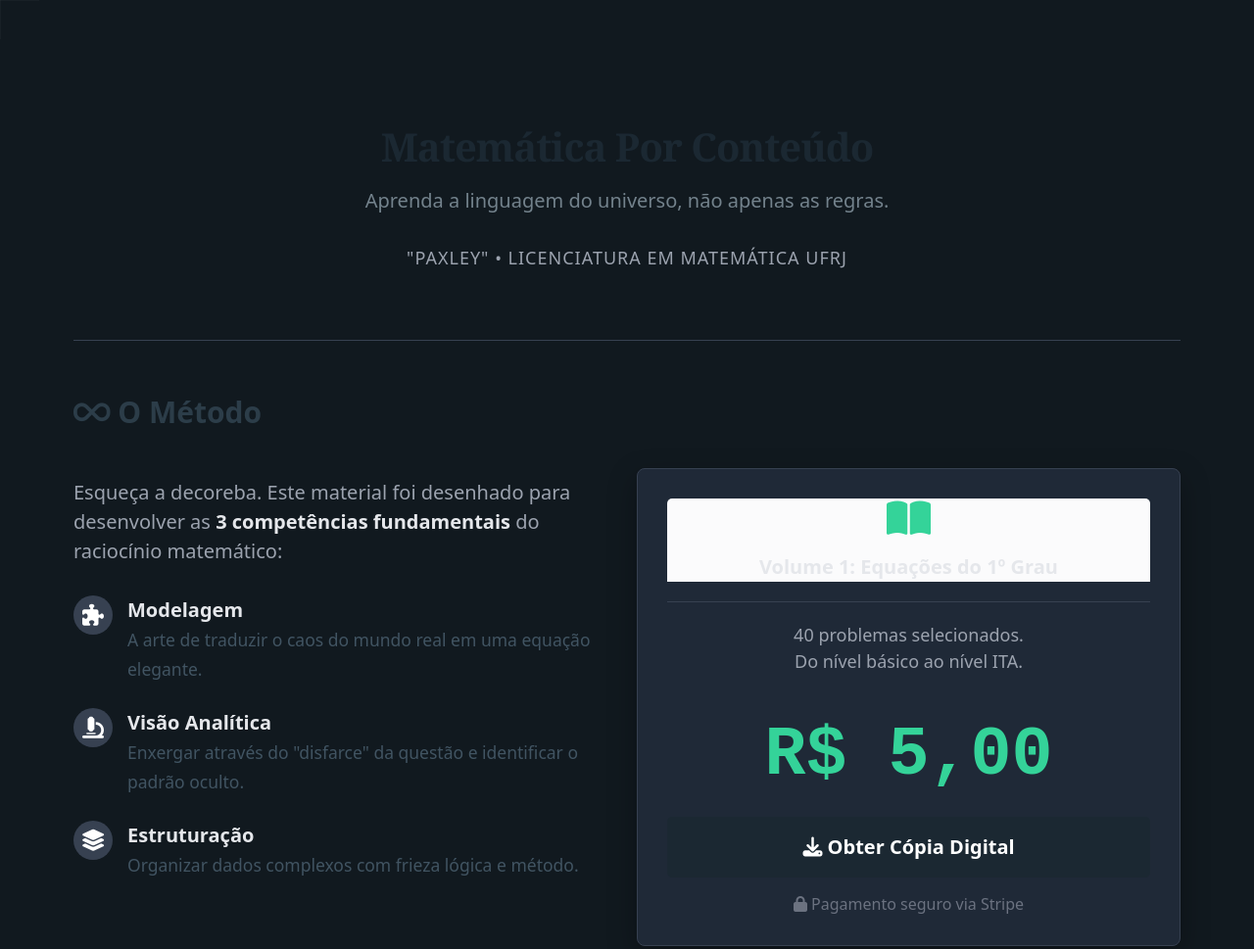
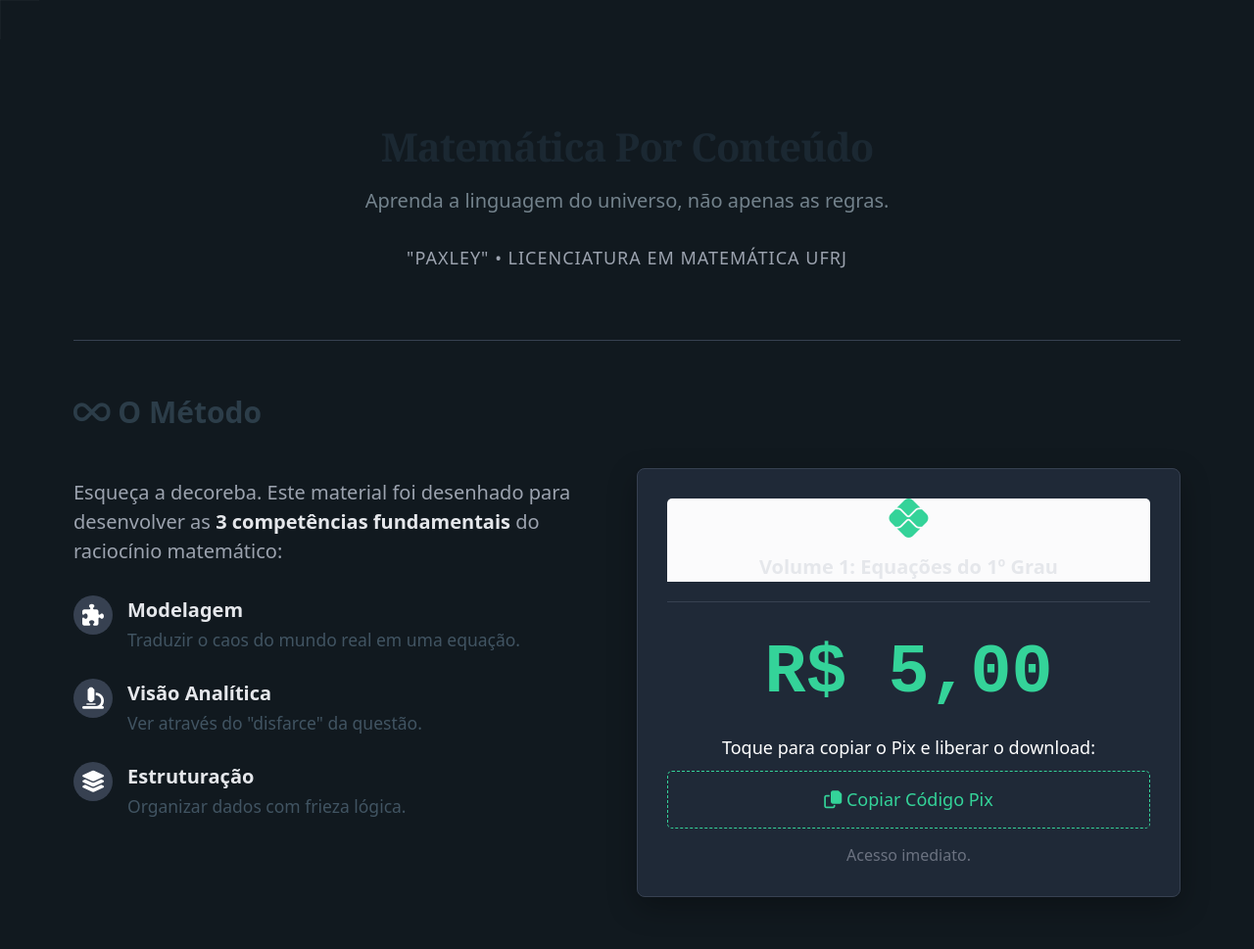
Before and after one commit to Paxley666/matematica-conteudo, a plain HTML site: page index.html in a window 1280 px wide. Shown: the top 969 px of the page at 98% size. Drawn offline with nearby package versions, Linux system fonts and the light colour scheme.

```diff
--- a/index.html
+++ b/index.html
@@ -9,9 +9,7 @@
     <link rel="stylesheet" href="https://cdnjs.cloudflare.com/ajax/libs/font-awesome/6.4.0/css/all.min.css">
 
     <style>
-        /* === BACKGROUND MATEMÁTICO (Papel Milimetrado Dark) === */
         body {
-            /* Cria um grid sutil de 40px x 40px */
             background-color: #11191f;
             background-image:
                 linear-gradient(rgba(255, 255, 255, 0.03) 1px, transparent 1px),
@@ -20,59 +18,39 @@
             padding-top: 40px;
         }
 
-        /* Ajustes de Tipografia e Espaçamento */
-        header {
+        header { text-align: center; padding-bottom: 40px; border-bottom: 1px solid #374151; margin-bottom: 50px; }
+        h1 { font-family: 'Georgia', serif; letter-spacing: -1px; margin-bottom: 10px; }
+        .author { color: #9ca3af; font-size: 0.9em; letter-spacing: 1px; text-transform: uppercase; }
+
+        .box-destaque {
+            border: 1px solid #374151; padding: 30px; border-radius: 8px;
+            background-color: #1f2937; box-shadow: 0 10px 30px rgba(0,0,0,0.3);
             text-align: center;
-            padding-bottom: 40px;
-            border-bottom: 1px solid #374151;
-            margin-bottom: 50px;
         }
 
-        /* Título com fonte levemente serifada (estilo LaTeX/Livro) */
-        h1 {
-            font-family: 'Georgia', serif;
-            letter-spacing: -1px;
-            margin-bottom: 10px;
+        .hero-price { font-size: 3.5em; font-weight: 800; color: #34d399; margin: 10px 0; font-family: 'Courier New', monospace; }
+
+        .skill-list { list-style: none; padding: 0; text-align: left; }
+        .skill-list li { margin-bottom: 25px; display: flex; align-items: start; }
+        .icon-box { background: #374151; color: #fff; min-width: 40px; height: 40px; border-radius: 50%; display: flex; align-items: center; justify-content: center; margin-right: 15px; font-size: 1.1em; }
+
+        /* Botão Pix */
+        .btn-pix {
+            background-color: #1f2937; border: 1px dashed #34d399; color: #34d399;
+            width: 100%; margin-bottom: 15px; font-size: 0.9em; transition: 0.3s;
+        }
+        .btn-pix:hover { background-color: #11191f; border-color: #10b981; color: #10b981; }
+
+        /* Botão Download (Escondido no início) */
+        #area-download { display: none; margin-top: 20px; animation: fadeIn 1s; }
+        .btn-download {
+            background-color: #009ee3 !important; border-color: #009ee3 !important; color: #fff !important;
+            width: 100%; font-weight: bold; font-size: 1.1em;
         }
 
-        .author { color: #9ca3af; font-size: 0.9em; letter-spacing: 1px; text-transform: uppercase; }
+        #copia-msg { display: none; color: #10b981; font-size: 0.8em; margin-bottom: 10px; }
 
-        /* Caixa de Destaque (Preço) */
-        .box-destaque {
-            border: 1px solid #374151;
-            padding: 30px;
-            border-radius: 8px;
-            background-color: #1f2937;
-            box-shadow: 0 10px 30px rgba(0,0,0,0.3);
-        }
-
-        .hero-price {
-            font-size: 3.5em;
-            font-weight: 800;
-            color: #34d399; /* Verde "Matrix" sutil */
-            margin: 10px 0;
-            font-family: 'Courier New', monospace; /* Fonte monoespaçada para o número */
-        }
-
-        /* Lista de Habilidades com Ícones */
-        .skill-list { list-style: none; padding: 0; }
-        .skill-list li {
-            margin-bottom: 25px;
-            display: flex;
-            align-items: start;
-        }
-        .icon-box {
-            background: #374151;
-            color: #fff;
-            min-width: 40px;
-            height: 40px;
-            border-radius: 50%;
-            display: flex;
-            align-items: center;
-            justify-content: center;
-            margin-right: 15px;
-            font-size: 1.1em;
-        }
+        @keyframes fadeIn { from { opacity: 0; } to { opacity: 1; } }
 
         strong { color: #e5e7eb; }
         p { color: #9ca3af; }
@@ -93,53 +71,43 @@
             <div>
                 <h3><i class="fa-solid fa-infinity"></i> O Método</h3>
                 <p>Esqueça a decoreba. Este material foi desenhado para desenvolver as <strong>3 competências fundamentais</strong> do raciocínio matemático:</p>
-
                 <ul class="skill-list">
-                    <li>
-                        <div class="icon-box"><i class="fa-solid fa-puzzle-piece"></i></div>
-                        <div>
-                            <strong>Modelagem</strong><br>
-                            <small>A arte de traduzir o caos do mundo real em uma equação elegante.</small>
-                        </div>
-                    </li>
-                    <li>
-                        <div class="icon-box"><i class="fa-solid fa-microscope"></i></div>
-                        <div>
-                            <strong>Visão Analítica</strong><br>
-                            <small>Enxergar através do "disfarce" da questão e identificar o padrão oculto.</small>
-                        </div>
-                    </li>
-                    <li>
-                        <div class="icon-box"><i class="fa-solid fa-layer-group"></i></div>
-                        <div>
-                            <strong>Estruturação</strong><br>
-                            <small>Organizar dados complexos com frieza lógica e método.</small>
-                        </div>
-                    </li>
+                    <li><div class="icon-box"><i class="fa-solid fa-puzzle-piece"></i></div><div><strong>Modelagem</strong><br><small>Traduzir o caos do mundo real em uma equação.</small></div></li>
+                    <li><div class="icon-box"><i class="fa-solid fa-microscope"></i></div><div><strong>Visão Analítica</strong><br><small>Ver através do "disfarce" da questão.</small></div></li>
+                    <li><div class="icon-box"><i class="fa-solid fa-layer-group"></i></div><div><strong>Estruturação</strong><br><small>Organizar dados com frieza lógica.</small></div></li>
                 </ul>
             </div>
 
             <div>
                 <article class="box-destaque">
-                    <header style="border:none; padding:0; margin:0; text-align:center;">
-                        <i class="fa-solid fa-book-open" style="font-size: 2em; margin-bottom: 15px; color: #34d399;"></i>
+                    <header style="border:none; padding:0; margin:0;">
+                        <i class="fa-brands fa-pix" style="font-size: 2em; margin-bottom: 15px; color: #34d399;"></i>
                         <br><strong>Volume 1: Equações do 1º Grau</strong>
                     </header>
 
                     <hr style="margin: 20px 0; border-color: #374151;">
+                    <p class="hero-price">R$ 5,00</p>
 
-                    <p style="text-align: center; font-size: 0.9em;">
-                        40 problemas selecionados.<br>Do nível básico ao nível ITA.
-                    </p>
+                    <div style="font-size: 0.9em; margin-bottom: 10px; color: #fff;">Toque para copiar o Pix e liberar o download:</div>
 
-                    <p style="text-align: center;" class="hero-price">R$ 5,00</p>
+                    <button onclick="liberarDownload()" class="btn-pix" id="btn-copiar">
+                        <i class="fa-regular fa-copy"></i> Copiar Código Pix
+                    </button>
 
-                    <a href="https://buy.stripe.com/aFa7sL057bpT0Y902dg3600" role="button" class="contrast" style="width: 100%; font-weight: bold;">
-                        <i class="fa-solid fa-download"></i> Obter Cópia Digital
-                    </a>
+                    <div id="copia-msg"><i class="fa-solid fa-check"></i> Código copiado! Pague no seu banco.</div>
 
-                    <small style="display: block; text-align: center; margin-top: 15px; color: #6b7280; font-size: 0.8em;">
-                        <i class="fa-solid fa-lock"></i> Pagamento seguro via Stripe
+                    <div id="area-download">
+                        <div style="font-size: 0.8em; color: #10b981; margin-bottom: 10px;">Pagamento identificado (Simulação).<br>Obrigado pela honestidade!</div>
+
+                        <a href="https://drive.google.com/drive/folders/1G39mkI0DNocszDk25ytT-dgmolPQhABc?usp=sharing"
+                           target="_blank"
+                           role="button" class="btn-download">
+                            <i class="fa-solid fa-cloud-arrow-down"></i> Baixar PDF Agora
+                        </a>
+                    </div>
+
+                    <small style="display: block; margin-top: 15px; color: #6b7280; font-size: 0.8em;">
+                        Acesso imediato.
                     </small>
                 </article>
             </div>
@@ -150,5 +118,31 @@
         </footer>
     </main>
 
+    <script>
+        function liberarDownload() {
+            // Código Pix Gigante
+            const codigoPix = "00020126360014br.gov.bcb.pix0114+552197023725152040000530398654045.005802BR5920GABRIEL SANTOS SOUZA6009Sao Paulo62290525REC691AB92D4C2AB72305387663049008";
+
+            // 1. Copia para a área de transferência
+            navigator.clipboard.writeText(codigoPix).then(() => {
+                const btn = document.getElementById("btn-copiar");
+                const msg = document.getElementById("copia-msg");
+                const downloadArea = document.getElementById("area-download");
+
+                // 2. Feedback visual
+                btn.innerHTML = '<i class="fa-solid fa-check"></i> Copiado!';
+                btn.style.borderColor = "#10b981";
+                msg.style.display = "block";
+
+                // 3. Aguarda 3 segundos e libera o download
+                setTimeout(() => {
+                    downloadArea.style.display = "block"; // Mostra o botão azul
+                    btn.style.display = "none"; // Esconde o botão do Pix pra limpar a tela
+                    msg.style.display = "none";
+                }, 3000);
+            });
+        }
+    </script>
+
 </body>
 </html>
```
